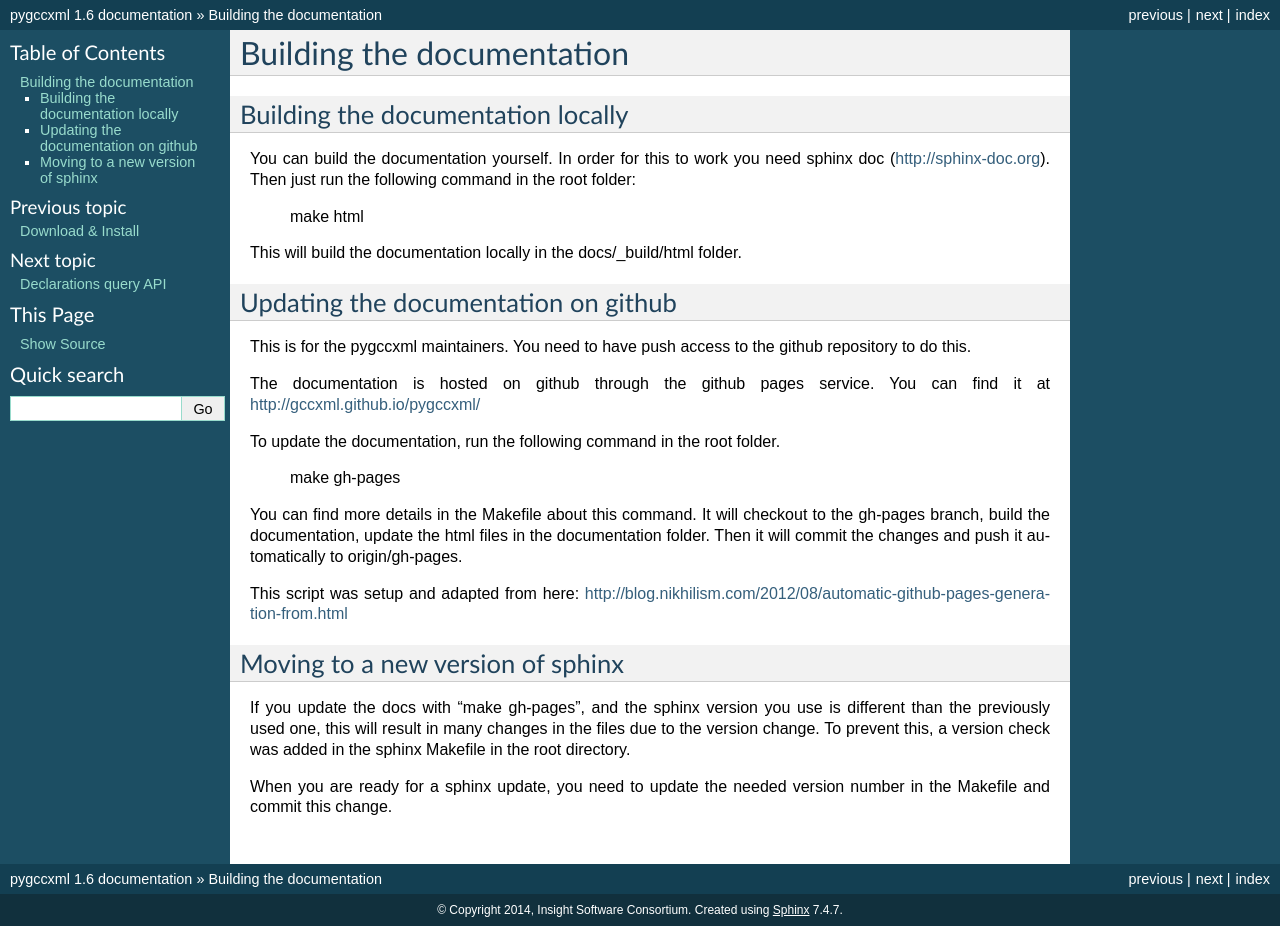
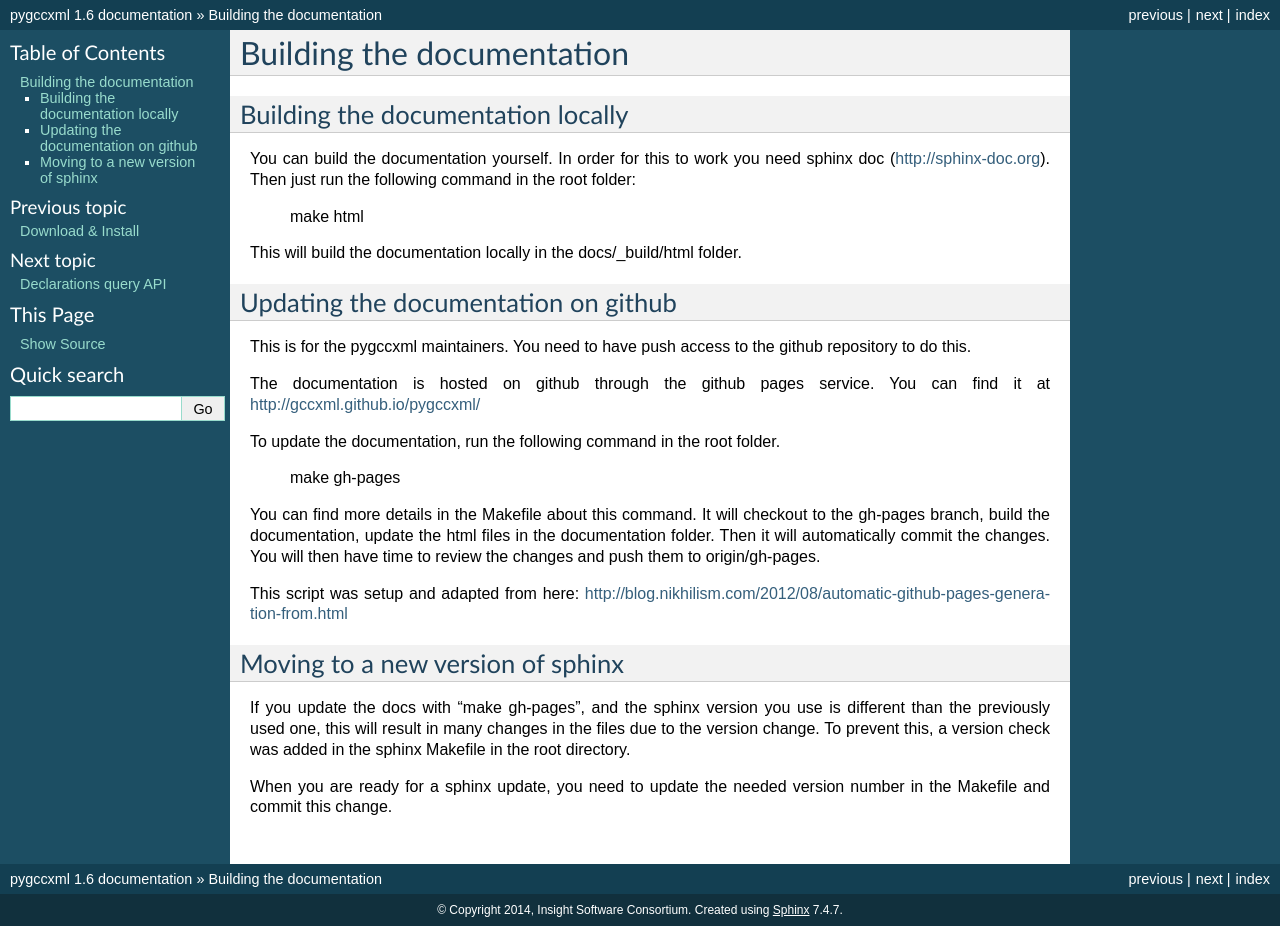
Before and after one commit to CastXML/pygccxml, a Sphinx documentation site: the page built from docs/documentation.rst, in a window 1280 px wide. Built offline with Sphinx 7.4.7, drawn with Linux system fonts in a browser that asks for light colours.

Commit message:
Remove automatic push for the documentation update.
It is better to review the changes before pushing to origin/gh-pages.

```diff
--- a/docs/documentation.rst
+++ b/docs/documentation.rst
@@ -27,8 +27,9 @@ To update the documentation, run the following command in the root folder.
 
 You can find more details in the Makefile about this command. It will
 checkout to the gh-pages branch, build the documentation, update the
-html files in the documentation folder. Then it will commit the changes
-and push it automatically to origin/gh-pages.
+html files in the documentation folder. Then it will automatically commit the
+changes. You will then have time to review the changes and push them to
+origin/gh-pages.
 
 This script was setup and adapted from here:
 http://blog.nikhilism.com/2012/08/automatic-github-pages-generation-from.html
```
Also changed, not shown: 1 other file.
